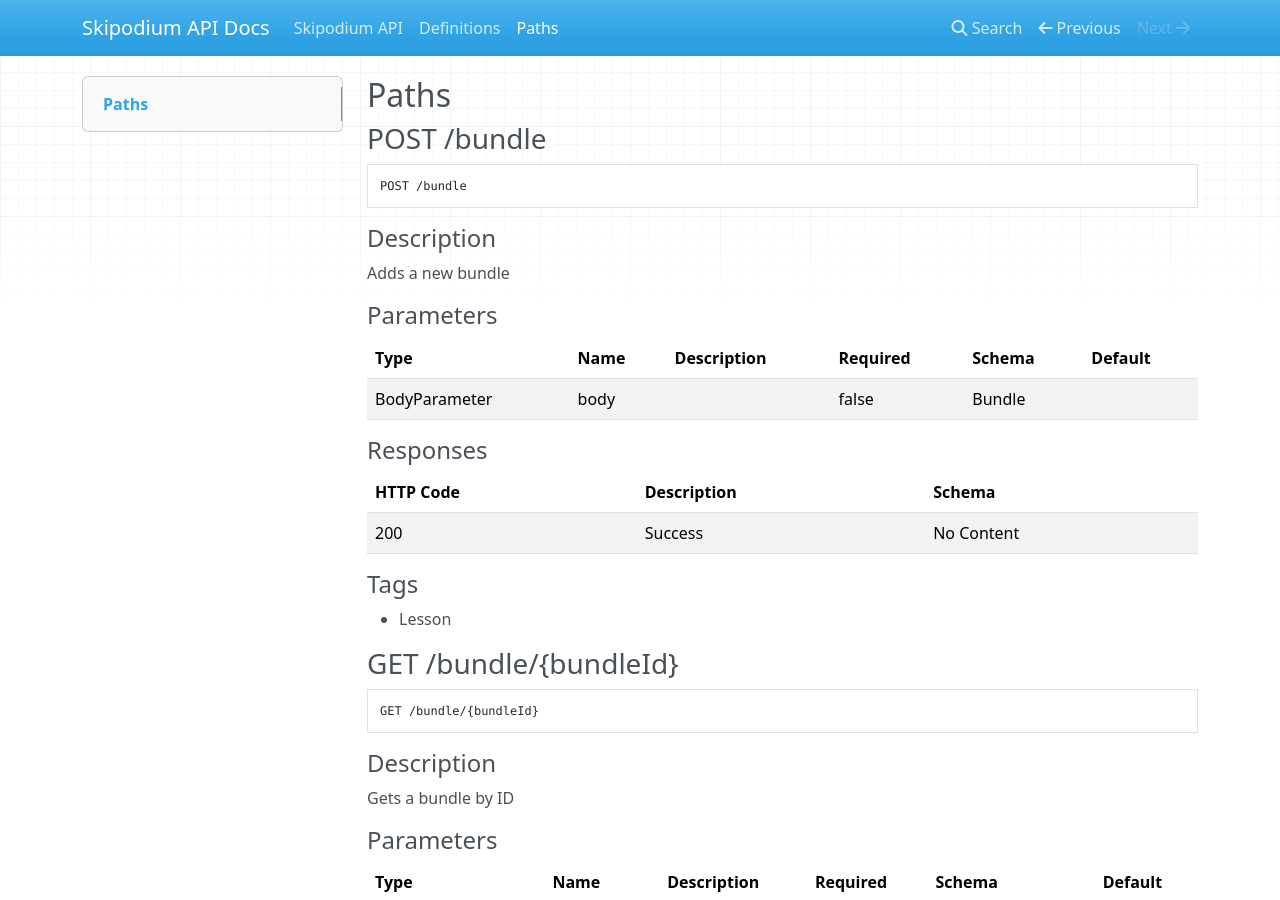
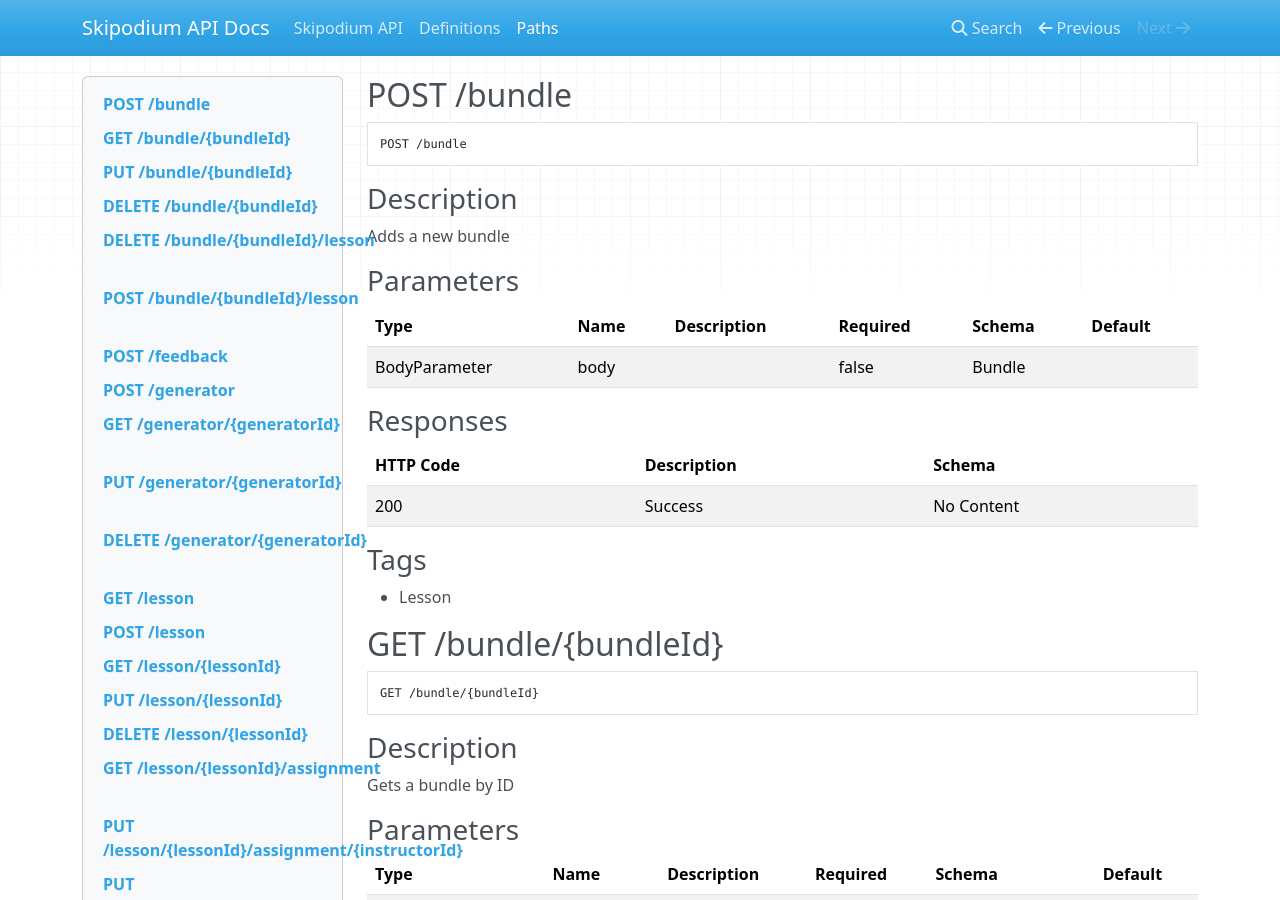
Before and after one commit to mszydlowski91/test, an MkDocs documentation site: the page built from docs/paths.md, in a window 1280 px wide and 900 px high. Built offline with MkDocs 1.6.1, drawn with Linux system fonts in a browser that asks for light colours; nearby versions of some CDN libraries; some of the changed text lies outside the part shown.

Commit message:
new docs

````diff
--- a/docs/paths.md
+++ b/docs/paths.md
@@ -1,253 +1,252 @@
-## Paths
-### POST /bundle
+## POST /bundle
 ```
 POST /bundle
 ```
 
-#### Description
+### Description
 
 Adds a new bundle
 
-#### Parameters
+### Parameters
 |Type|Name|Description|Required|Schema|Default|
 |----|----|----|----|----|----|
 |BodyParameter|body||false|Bundle||
 
 
-#### Responses
+### Responses
 |HTTP Code|Description|Schema|
 |----|----|----|
 |200|Success|No Content|
 
 
-#### Tags
+### Tags
 
 * Lesson
 
-### GET /bundle/{bundleId}
+## GET /bundle/{bundleId}
 ```
 GET /bundle/{bundleId}
 ```
 
-#### Description
+### Description
 
 Gets a bundle by ID
 
-#### Parameters
+### Parameters
 |Type|Name|Description|Required|Schema|Default|
 |----|----|----|----|----|----|
 |PathParameter|bundleId||true|integer (int32)||
 
 
-#### Responses
+### Responses
 |HTTP Code|Description|Schema|
 |----|----|----|
 |200|Success|Bundle|
 |404|Error 404|No Content|
 
 
-#### Tags
+### Tags
 
 * Lesson
 
-### PUT /bundle/{bundleId}
+## PUT /bundle/{bundleId}
 ```
 PUT /bundle/{bundleId}
 ```
 
-#### Description
+### Description
 
 Modifies an existing bundle
 
-#### Parameters
+### Parameters
 |Type|Name|Description|Required|Schema|Default|
 |----|----|----|----|----|----|
 |PathParameter|bundleId||true|integer (int32)||
 |BodyParameter|body||false|Bundle||
 
 
-#### Responses
+### Responses
 |HTTP Code|Description|Schema|
 |----|----|----|
 |200|Success|No Content|
 
 
-#### Tags
+### Tags
 
 * Lesson
 
-### DELETE /bundle/{bundleId}
+## DELETE /bundle/{bundleId}
 ```
 DELETE /bundle/{bundleId}
 ```
 
-#### Description
+### Description
 
 Deletes a bundle
 
-#### Parameters
+### Parameters
 |Type|Name|Description|Required|Schema|Default|
 |----|----|----|----|----|----|
 |PathParameter|bundleId||true|integer (int32)||
 
 
-#### Responses
+### Responses
 |HTTP Code|Description|Schema|
 |----|----|----|
 |200|Success|No Content|
 |404|Error 404|No Content|
 
 
-#### Tags
+### Tags
 
 * Lesson
 
-### DELETE /bundle/{bundleId}/lesson
+## DELETE /bundle/{bundleId}/lesson
 ```
 DELETE /bundle/{bundleId}/lesson
 ```
 
-#### Description
+### Description
 
 Removes a lesson from a bundle
 
-#### Parameters
+### Parameters
 |Type|Name|Description|Required|Schema|Default|
 |----|----|----|----|----|----|
 |PathParameter|bundleId||true|integer (int32)||
 
 
-#### Responses
+### Responses
 |HTTP Code|Description|Schema|
 |----|----|----|
 |200|Success|No Content|
 |404|Error 404|No Content|
 
 
-#### Tags
+### Tags
 
 * Lesson
 
-### POST /bundle/{bundleId}/lesson
+## POST /bundle/{bundleId}/lesson
 ```
 POST /bundle/{bundleId}/lesson
 ```
 
-#### Description
+### Description
 
 Adds a new lesson to the bundle
 
-#### Parameters
+### Parameters
 |Type|Name|Description|Required|Schema|Default|
 |----|----|----|----|----|----|
 |BodyParameter|body||false|Lesson||
 |PathParameter|bundleId||true|integer (int32)||
 
 
-#### Responses
+### Responses
 |HTTP Code|Description|Schema|
 |----|----|----|
 |200|Success|No Content|
 
 
-#### Tags
+### Tags
 
 * Lesson
 
-### POST /feedback
+## POST /feedback
 ```
 POST /feedback
 ```
 
-#### Description
+### Description
 
 Adds new feedback to db
 
-#### Parameters
+### Parameters
 |Type|Name|Description|Required|Schema|Default|
 |----|----|----|----|----|----|
 |BodyParameter|body||false|Feedback||
 
 
-#### Responses
+### Responses
 |HTTP Code|Description|Schema|
 |----|----|----|
 |200|Success|No Content|
 |400|Error 400|No Content|
 
 
-#### Tags
+### Tags
 
 * Messages
 
-### POST /generator
+## POST /generator
 ```
 POST /generator
 ```
 
-#### Description
+### Description
 
 Creates a new generator
 
-#### Parameters
+### Parameters
 |Type|Name|Description|Required|Schema|Default|
 |----|----|----|----|----|----|
 |BodyParameter|body||false|Generator||
 
 
-#### Responses
+### Responses
 |HTTP Code|Description|Schema|
 |----|----|----|
 |200|Success|No Content|
 |400|Error 400|No Content|
 
 
-#### Tags
+### Tags
 
 * Lesson
 
-### GET /generator/{generatorId}
+## GET /generator/{generatorId}
 ```
 GET /generator/{generatorId}
 ```
 
-#### Description
+### Description
 
 Gets a generator by ID
 
-#### Parameters
+### Parameters
 |Type|Name|Description|Required|Schema|Default|
 |----|----|----|----|----|----|
 |PathParameter|generatorId||true|integer (int32)||
 
 
-#### Responses
+### Responses
 |HTTP Code|Description|Schema|
 |----|----|----|
 |200|Success|No Content|
 
 
-#### Tags
+### Tags
 
 * Lesson
 
-### PUT /generator/{generatorId}
+## PUT /generator/{generatorId}
 ```
 PUT /generator/{generatorId}
 ```
 
-#### Description
+### Description
 
 Edits an existing generator
 
-#### Parameters
+### Parameters
 |Type|Name|Description|Required|Schema|Default|
 |----|----|----|----|----|----|
 |BodyParameter|body||false|Generator||
 |PathParameter|generatorId||true|integer (int32)||
 
 
-#### Responses
+### Responses
 |HTTP Code|Description|Schema|
 |----|----|----|
 |200|Success|No Content|
@@ -256,46 +255,46 @@ Edits an existing generator
 |405|Error 405|No Content|
 
 
-#### Tags
+### Tags
 
 * Lesson
 
-### DELETE /generator/{generatorId}
+## DELETE /generator/{generatorId}
 ```
 DELETE /generator/{generatorId}
 ```
 
-#### Description
+### Description
 
 Deletes a generator
 
-#### Parameters
+### Parameters
 |Type|Name|Description|Required|Schema|Default|
 |----|----|----|----|----|----|
 |PathParameter|generatorId||true|integer (int32)||
 
 
-#### Responses
+### Responses
 |HTTP Code|Description|Schema|
 |----|----|----|
 |200|Success|No Content|
 |404|Error 404|No Content|
 
 
-#### Tags
+### Tags
 
 * Lesson
 
-### GET /lesson
+## GET /lesson
 ```
 GET /lesson
 ```
 
-#### Description
+### Description
 
 Gets lessons by parameters
 
-#### Parameters
+### Parameters
 |Type|Name|Description|Required|Schema|Default|
 |----|----|----|----|----|----|
 |QueryParameter|maxPrice||false|string||
@@ -314,79 +313,79 @@ Gets lessons by parameters
 |QueryParameter|single||false|string||
 
 
-#### Responses
+### Responses
 |HTTP Code|Description|Schema|
 |----|----|----|
 |200|Success|Lesson|
 |404|Error 404|No Content|
 
 
-#### Tags
+### Tags
 
 * Lesson
 
-### POST /lesson
+## POST /lesson
 ```
 POST /lesson
 ```
 
-#### Description
+### Description
 
 Creates a new lesson
 
-#### Responses
+### Responses
 |HTTP Code|Description|Schema|
 |----|----|----|
 |200|Success|No Content|
 
 
-#### Tags
+### Tags
 
 * Lesson
 
-### GET /lesson/{lessonId}
+## GET /lesson/{lessonId}
 ```
 GET /lesson/{lessonId}
 ```
 
-#### Description
+### Description
 
 Gets a lesson by ID
 
-#### Parameters
+### Parameters
 |Type|Name|Description|Required|Schema|Default|
 |----|----|----|----|----|----|
 |PathParameter|lessonId|ID of the lesson to work with.|true|integer (int32)||
 
 
-#### Responses
+### Responses
 |HTTP Code|Description|Schema|
 |----|----|----|
 |200|Success|Lesson|
 |404|Error 404|No Content|
 
 
-#### Tags
+### Tags
 
 * Lesson
 
-### PUT /lesson/{lessonId}
+## PUT /lesson/{lessonId}
 ```
 PUT /lesson/{lessonId}
 ```
 
-#### Description
+### Description
 
 Modifies an existing lesson
 
-#### Parameters
+### Parameters
 |Type|Name|Description|Required|Schema|Default|
 |----|----|----|----|----|----|
 |PathParameter|lessonId|ID of the lesson to work with.|true|integer (int32)||
 |BodyParameter|body||false|Lesson||
 
 
-#### Responses
+### Responses
 |HTTP Code|Description|Schema|
 |----|----|----|
 |200|Success|No Content|
@@ -395,72 +394,72 @@ Modifies an existing lesson
 |405|Error 405|No Content|
 
 
-#### Tags
+### Tags
 
 * Lesson
 
-### DELETE /lesson/{lessonId}
+## DELETE /lesson/{lessonId}
 ```
 DELETE /lesson/{lessonId}
 ```
 
-#### Description
+### Description
 
 Deletes a lesson by ID
 
-#### Parameters
+### Parameters
 |Type|Name|Description|Required|Schema|Default|
 |----|----|----|----|----|----|
 |PathParameter|lessonId|ID of the lesson to work with.|true|integer (int32)||
 
 
-#### Responses
+### Responses
 |HTTP Code|Description|Schema|
 |----|----|----|
 |200|Success|No Content|
 |404|Error 404|No Content|
 
 
-#### Tags
+### Tags
 
 * Lesson
 
-### GET /lesson/{lessonId}/assignment
+## GET /lesson/{lessonId}/assignment
 ```
 GET /lesson/{lessonId}/assignment
 ```
 
-#### Description
+### Description
 
 Get the assigned instructor
 
-#### Parameters
+### Parameters
 |Type|Name|Description|Required|Schema|Default|
 |----|----|----|----|----|----|
 |PathParameter|lessonId||true|integer (int32)||
 
 
-#### Responses
+### Responses
 |HTTP Code|Description|Schema|
 |----|----|----|
 |200|Success|User array|
 |404|Error 404|No Content|
 
 
-#### Tags
+### Tags
 
 * Lesson
 
-### PUT /lesson/{lessonId}/assignment/{instructorId}
+## PUT /lesson/{lessonId}/assignment/{instructorId}
 ```
 PUT /lesson/{lessonId}/assignment/{instructorId}
 ```
 
-#### Description
+### Description
 
 Changes the current lesson instructor
 
-#### Parameters
+### Parameters
 |Type|Name|Description|Required|Schema|Default|
 |----|----|----|----|----|----|
 |PathParameter|lessonId||true|integer (int32)||
@@ -469,7 +468,7 @@ Changes the current lesson instructor
 |QueryParameter|id||false|string||
 
 
-#### Responses
+### Responses
 |HTTP Code|Description|Schema|
 |----|----|----|
 |200|Success|No Content|
@@ -477,20 +476,20 @@ Changes the current lesson instructor
 |404|Error 404|No Content|
 
 
-#### Tags
+### Tags
 
 * Lesson
 
-### PUT /lesson/{lessonId}/participant/{participantId}
+## PUT /lesson/{lessonId}/participant/{participantId}
 ```
 PUT /lesson/{lessonId}/participant/{participantId}
 ```
 
-#### Description
+### Description
 
 Removes or adds a participant to a lesson
 
-#### Parameters
+### Parameters
 |Type|Name|Description|Required|Schema|Default|
 |----|----|----|----|----|----|
 |PathParameter|lessonId||true|integer (int32)||
@@ -498,7 +497,7 @@ Removes or adds a participant to a lesson
 |BodyParameter|body||false|Lesson||
 
 
-#### Responses
+### Responses
 |HTTP Code|Description|Schema|
 |----|----|----|
 |200|Success|No Content|
@@ -507,216 +506,216 @@ Removes or adds a participant to a lesson
 |405|Error 405|No Content|
 
 
-#### Tags
+### Tags
 
 * Lesson
 
-### POST /login
+## POST /login
 ```
 POST /login
 ```
 
-#### Description
+### Description
 
 Stub login method
 
-#### Responses
+### Responses
 |HTTP Code|Description|Schema|
 |----|----|----|
 |200|Success|No Content|
 |401|Error 400|No Content|
 
 
-#### Tags
+### Tags
 
 * Default
 
-### POST /logout
+## POST /logout
 ```
 POST /logout
 ```
 
-#### Description
+### Description
 
 Stub logout method
 
-#### Responses
+### Responses
 |HTTP Code|Description|Schema|
 |----|----|----|
 |200|Success|No Content|
 
 
-#### Tags
+### Tags
 
 * Default
 
-### GET /message
+## GET /message
 ```
 GET /message
 ```
 
-#### Description
+### Description
 
 Gets messages having specific parameters
 
-#### Responses
+### Responses
 |HTTP Code|Description|Schema|
 |----|----|----|
 |200|Success|No Content|
 |404|Error 404|No Content|
 
 
-#### Tags
+### Tags
 
 * Messages
 
-### POST /message
+## POST /message
 ```
 POST /message
 ```
 
-#### Description
+### Description
 
 Adds a new message to db
 
-#### Parameters
+### Parameters
 |Type|Name|Description|Required|Schema|Default|
 |----|----|----|----|----|----|
 |BodyParameter|body||false|Message||
 
 
-#### Responses
+### Responses
 |HTTP Code|Description|Schema|
 |----|----|----|
 |200|Success|No Content|
 |400|Error 400|No Content|
 
 
-#### Tags
+### Tags
 
 * Messages
 
-### GET /message/{messageId}
+## GET /message/{messageId}
 ```
 GET /message/{messageId}
 ```
 
-#### Description
+### Description
 
 Gets a message by id
 
-#### Parameters
+### Parameters
 |Type|Name|Description|Required|Schema|Default|
 |----|----|----|----|----|----|
 |PathParameter|messageId||true|integer (int32)||
 
 
-#### Responses
+### Responses
 |HTTP Code|Description|Schema|
 |----|----|----|
 |200|Success|Message|
 |404|Error 404|No Content|
 
 
-#### Tags
+### Tags
 
 * Messages
 
-### DELETE /message/{messageId}
+## DELETE /message/{messageId}
 ```
 DELETE /message/{messageId}
 ```
 
-#### Description
+### Description
 
 Deletes a message
 
-#### Parameters
+### Parameters
 |Type|Name|Description|Required|Schema|Default|
 |----|----|----|----|----|----|
 |PathParameter|messageId||true|integer (int32)||
 
 
-#### Responses
+### Responses
 |HTTP Code|Description|Schema|
 |----|----|----|
 |200|Success|No Content|
 |404|Error 404|No Content|
 
 
-#### Tags
+### Tags
 
 * Messages
 
-### POST /school
+## POST /school
 ```
 POST /school
 ```
 
-#### Description
+### Description
 
 Creates a new school
 
-#### Parameters
+### Parameters
 |Type|Name|Description|Required|Schema|Default|
 |----|----|----|----|----|----|
 |BodyParameter|body||false|School||
 
 
-#### Responses
+### Responses
 |HTTP Code|Description|Schema|
 |----|----|----|
 |200|Success|No Content|
 |400|Error 400|No Content|
 
 
-#### Tags
+### Tags
 
 * School
 
-### GET /school/{schoolId}
+## GET /school/{schoolId}
 ```
 GET /school/{schoolId}
 ```
 
-#### Description
+### Description
 
 Gets a school by ID
 
-#### Parameters
+### Parameters
 |Type|Name|Description|Required|Schema|Default|
 |----|----|----|----|----|----|
 |PathParameter|schoolId||true|integer (int32)||
 
 
-#### Responses
+### Responses
 |HTTP Code|Description|Schema|
 |----|----|----|
 |200|Success|School|
 |404|Error 404|No Content|
 
 
-#### Tags
+### Tags
 
 * School
 
-### PUT /school/{schoolId}
+## PUT /school/{schoolId}
 ```
 PUT /school/{schoolId}
 ```
 
-#### Description
+### Description
 
 Modifies an existing school
 
-#### Parameters
+### Parameters
 |Type|Name|Description|Required|Schema|Default|
 |----|----|----|----|----|----|
 |PathParameter|schoolId||true|integer (int32)||
 |BodyParameter|body||false|School||
 
 
-#### Responses
+### Responses
 |HTTP Code|Description|Schema|
 |----|----|----|
 |200|Success|No Content|
@@ -725,55 +724,55 @@ Modifies an existing school
 |405|Error 405|No Content|
 
 
-#### Tags
+### Tags
 
 * School
 
-### POST /transaction
+## POST /transaction
 ```
 POST /transaction
 ```
 
-#### Description
+### Description
 
 Creates a new transaction
 
-#### Parameters
+### Parameters
 |Type|Name|Description|Required|Schema|Default|
 |----|----|----|----|----|----|
 |BodyParameter|body||false|Transaction||
 
 
-#### Responses
+### Responses
 |HTTP Code|Description|Schema|
 |----|----|----|
 |200|Success|No Content|
 |400|Error 400|No Content|
 
 
-#### Tags
+### Tags
 
 * Payments
 
-### GET /transaction/summary
+## GET /transaction/summary
 ```
 GET /transaction/summary
 ```
 
-#### Description
+### Description
 
 If userId is specifiec, returns JSON: {amount: paidCredit, bonus:savedCredit}
 If schoolId, returns JSON:  {amount: earnedCredit, bonus: credit gave away in promotions}
 If both, returns JSON:  {amount: credits earned on a given user by the school, bonus: credit awarder for the user by the school}
 
-#### Parameters
+### Parameters
 |Type|Name|Description|Required|Schema|Default|
 |----|----|----|----|----|----|
 |QueryParameter|userId||false|string||
 |QueryParameter|schoolId||false|string||
 
 
-#### Responses
+### Responses
 |HTTP Code|Description|Schema|
 |----|----|----|
 |200|Outputs a JSON object, representation to be defined.|No Content|
@@ -782,72 +781,72 @@ If both, returns JSON:  {amount: credits earned on a given user by the school, b
 |404|Error 404|No Content|
 
 
-#### Tags
+### Tags
 
 * Payments
 
-### GET /transaction/{transactionId}
+## GET /transaction/{transactionId}
 ```
 GET /transaction/{transactionId}
 ```
 
-#### Description
+### Description
 
 Gets a transaction by ID
 
-#### Parameters
+### Parameters
 |Type|Name|Description|Required|Schema|Default|
 |----|----|----|----|----|----|
 |PathParameter|transactionId||true|integer (int32)||
 
 
-#### Responses
+### Responses
 |HTTP Code|Description|Schema|
 |----|----|----|
 |200|Success|Transaction|
 |404|Error 404|No Content|
 
 
-#### Tags
+### Tags
 
 * Payments
 
-### GET /transactions/{schoolId}
+## GET /transactions/{schoolId}
 ```
 GET /transactions/{schoolId}
 ```
 
-#### Description
+### Description
 
 Gets all transactions for a given school
 
-#### Parameters
+### Parameters
 |Type|Name|Description|Required|Schema|Default|
 |----|----|----|----|----|----|
 |PathParameter|schoolId||true|integer (int32)||
 
 
-#### Responses
+### Responses
 |HTTP Code|Description|Schema|
 |----|----|----|
 |200|Success|Transaction array|
 |404|Error 404|No Content|
 
 
-#### Tags
+### Tags
 
 * Payments
 
-### GET /user
+## GET /user
 ```
 GET /user
 ```
 
-#### Description
+### Description
 
 Gets users according to parameters (will be paged to avoid huge lists).
 
-#### Parameters
+### Parameters
 |Type|Name|Description|Required|Schema|Default|
 |----|----|----|----|----|----|
 |QueryParameter|startPage|Index of the page to fetch|false|string||
@@ -855,84 +854,84 @@ Gets users according to parameters (will be paged to avoid huge lists).
 |QueryParameter|type|User type to fetch|false|string||
 
 
-#### Responses
+### Responses
 |HTTP Code|Description|Schema|
 |----|----|----|
 |200|Success|User array|
 |404|Error 404|No Content|
 
 
-#### Tags
+### Tags
 
 * Users
 
-### POST /user
+## POST /user
 ```
 POST /user
 ```
 
-#### Description
+### Description
 
 Creates a new user.
 
-#### Parameters
+### Parameters
 |Type|Name|Description|Required|Schema|Default|
 |----|----|----|----|----|----|
 |BodyParameter|body||false|User||
 
 
-#### Responses
+### Responses
 |HTTP Code|Description|Schema|
 |----|----|----|
 |200|Success|No Content|
 |400|Error 400|No Content|
 
 
-#### Tags
+### Tags
 
 * Users
 
-### POST /user/stub
+## POST /user/stub
 ```
 POST /user/stub
 ```
 
-#### Description
+### Description
 
 Creates a new stub user.
 
-#### Parameters
+### Parameters
 |Type|Name|Description|Required|Schema|Default|
 |----|----|----|----|----|----|
 |BodyParameter|body||false|User||
 
 
-#### Responses
+### Responses
 |HTTP Code|Description|Schema|
 |----|----|----|
 |200|Success|No Content|
 
 
-#### Tags
+### Tags
 
 * Users
 
-### GET /user/{userId}
+## GET /user/{userId}
 ```
 GET /user/{userId}
 ```
 
-#### Description
+### Description
 
 Gets a user by ID
 
-#### Parameters
+### Parameters
 |Type|Name|Description|Required|Schema|Default|
 |----|----|----|----|----|----|
 |PathParameter|userId|ID of the user to work with|true|integer (int64)||
 
 
-#### Responses
+### Responses
 |HTTP Code|Description|Schema|
 |----|----|----|
 |200|Success|User array|
@@ -940,27 +939,27 @@ Gets a user by ID
 |404|Error 404|No Content|
 
 
-#### Tags
+### Tags
 
 * Users
 
-### PUT /user/{userId}
+## PUT /user/{userId}
 ```
 PUT /user/{userId}
 ```
 
-#### Description
+### Description
 
 Updates a selected user
 
-#### Parameters
+### Parameters
 |Type|Name|Description|Required|Schema|Default|
 |----|----|----|----|----|----|
 |PathParameter|userId|ID of the user to work with|true|integer (int64)||
 |BodyParameter|body||false|User||
 
 
-#### Responses
+### Responses
 |HTTP Code|Description|Schema|
 |----|----|----|
 |200|Success|No Content|
@@ -969,26 +968,26 @@ Updates a selected user
 |405|Error 405|No Content|
 
 
-#### Tags
+### Tags
 
 * Users
 
-### DELETE /user/{userId}
+## DELETE /user/{userId}
 ```
 DELETE /user/{userId}
 ```
 
-#### Description
+### Description
 
 Deletes a user by ID
 
-#### Parameters
+### Parameters
 |Type|Name|Description|Required|Schema|Default|
 |----|----|----|----|----|----|
 |PathParameter|userId|ID of the user to work with|true|integer (int64)||
 
 
-#### Responses
+### Responses
 |HTTP Code|Description|Schema|
 |----|----|----|
 |200|Success|No Content|
@@ -996,56 +995,56 @@ Deletes a user by ID
 |404|Error 404|No Content|
 
 
-#### Tags
+### Tags
 
 * Users
 
-### GET /user/{userId}/feedbacks
+## GET /user/{userId}/feedbacks
 ```
 GET /user/{userId}/feedbacks
 ```
 
-#### Description
+### Description
 
 Gets all user feedbacks
 
-#### Parameters
+### Parameters
 |Type|Name|Description|Required|Schema|Default|
 |----|----|----|----|----|----|
 |PathParameter|userId||true|integer (int32)||
 
 
-#### Responses
+### Responses
 |HTTP Code|Description|Schema|
 |----|----|----|
 |200||Feedback array|
 
 
-#### Tags
+### Tags
 
 * Users
 
-### GET /user/{userId}/messages
+## GET /user/{userId}/messages
 ```
 GET /user/{userId}/messages
 ```
 
-#### Description
+### Description
 
 Gets all user messages.
 
-#### Parameters
+### Parameters
 |Type|Name|Description|Required|Schema|Default|
 |----|----|----|----|----|----|
 |PathParameter|userId|ID of the user to get the messages for|true|integer (int32)||
 
 
-#### Responses
+### Responses
 |HTTP Code|Description|Schema|
 |----|----|----|
 |200||Message array|
 
 
-#### Tags
+### Tags
 
 * Users
````
